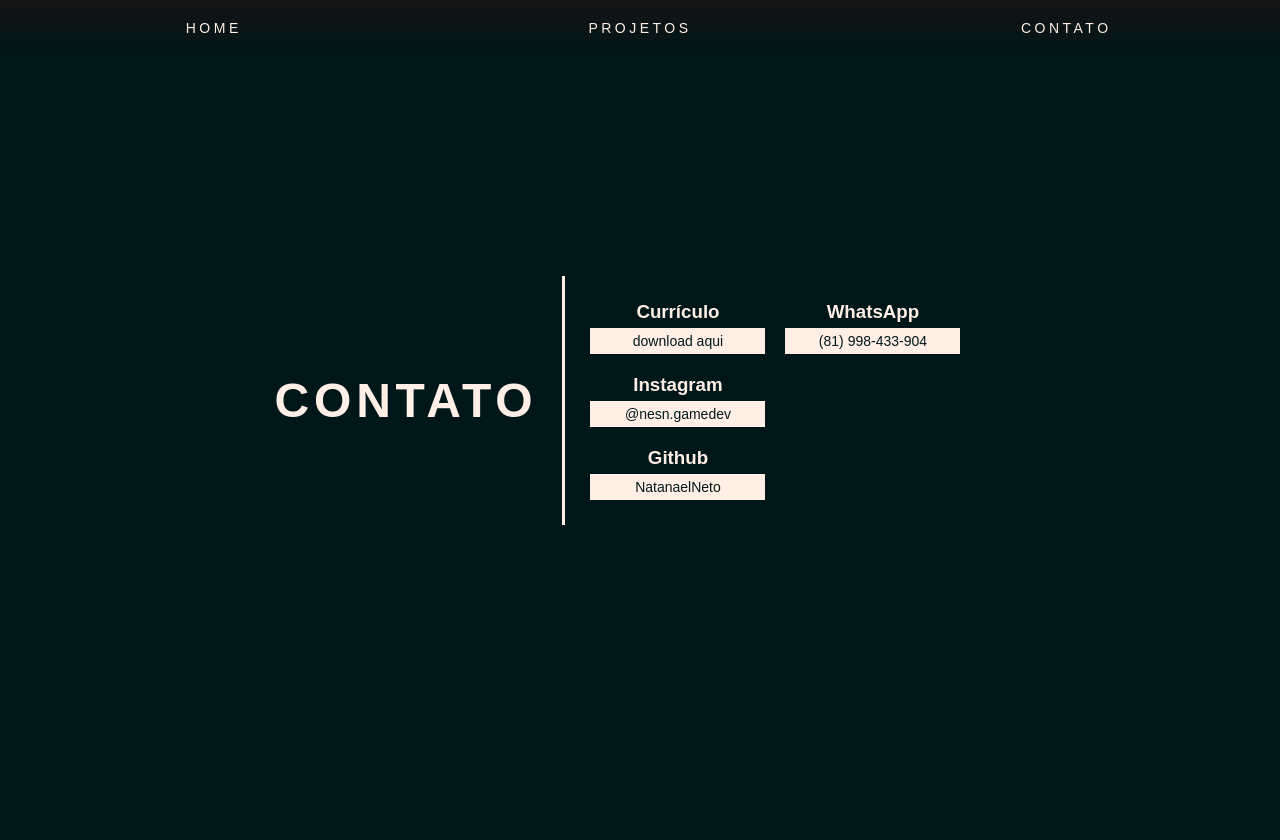
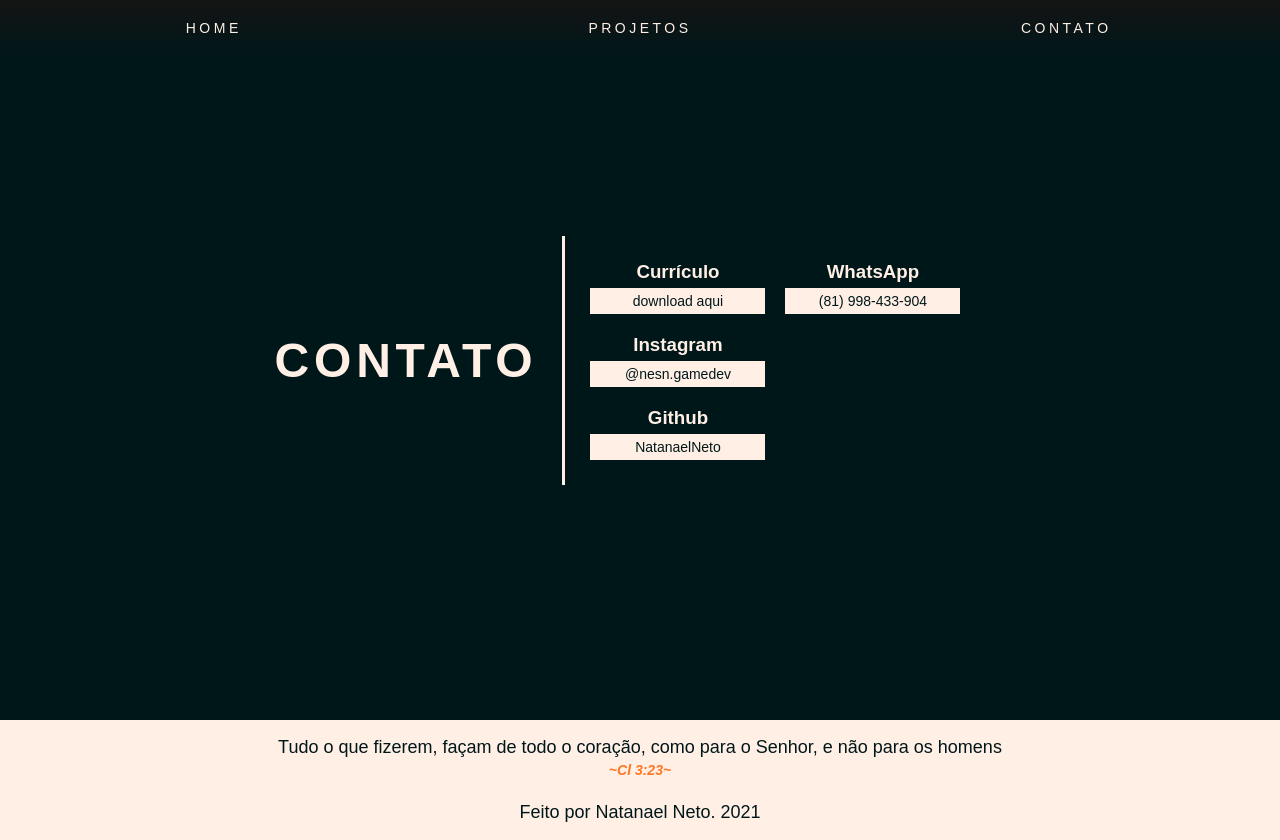
Before and after one commit to NatanaelNeto/gamedev, a React (Create React App) app: page /contato in a window 1280 px wide. Before the commit the page ends 800 px from the top, so only its background shows below. Built offline with nearby package versions, Linux system fonts and the light colour scheme.

Commit message:
Footer finalizado

```diff
--- /dev/null
+++ b/src/Components/Footer.jsx
@@ -0,0 +1,47 @@
+import React from 'react';
+import { versiculos } from '../data';
+
+class Footer extends React.Component {
+  constructor () {
+    super();
+    this.state = {
+      versiculo: {},
+      getVers: false,
+      color: '',
+    };
+    this.setVersivulo = this.setVersivulo.bind(this);
+  }
+
+  setVersivulo(versiculo, i) {
+    const colors = ['#ff7722', '#7722ff', '#ff7722', '#7722ff'];
+    this.setState({
+      versiculo,
+      getVers: true,
+      color: colors[i],
+    });
+  }
+
+  getRandomInt(min, max) {
+    min = Math.ceil(min);
+    max = Math.floor(max);
+    return Math.floor(Math.random() * (max - min)) + min;
+  }
+
+  componentDidMount() {
+    const random = this.getRandomInt(0,versiculos.length);
+    this.setVersivulo(versiculos[random], random);
+  }
+
+  render() {
+    const { versiculo, getVers, color } = this.state;
+    return getVers && (
+      <footer>
+        <p>{ versiculo.versiculo }</p>
+        <span style={{ color }}>~{ versiculo.ref }~</span>
+        <p className="madeBy">Feito por Natanael Neto. 2021</p>
+      </footer>
+    );
+  }
+}
+
+export default Footer;
--- a/src/Pages/Contato.jsx
+++ b/src/Pages/Contato.jsx
@@ -1,4 +1,5 @@
 import React from 'react';
+import Footer from '../Components/Footer';
 import resume from '../data/resume.pdf';
 
 class Contato extends React.Component {
@@ -7,6 +8,7 @@ class Contato extends React.Component {
     const github = 'https://github.com/natanaelneto';
     const whats = ' https://wa.me/5581998433904/?text=Ol%C3%A1%21%20Vi%20seu%20curr%C3%ADculo%20e%20quero%20entrar%20em%20contato%20com%20voc%C3%AA%21';
     return (
+      <div>
         <section className="section-opening contato-section">
           <h1>CONTATO</h1>
           <div className="contato-content">
@@ -28,6 +30,8 @@ class Contato extends React.Component {
             </div>
           </div>
         </section>
+        <Footer />
+      </div>
     );
   }
 }
--- a/src/Pages/Home.jsx
+++ b/src/Pages/Home.jsx
@@ -4,6 +4,7 @@ import logo from '../img/logo.png';
 import fotoDev from '../img/fotoDev.jpg';
 import { jobs } from '../data';
 import CardJob from '../Components/CardJob';
+import Footer from '../Components/Footer';
 
 class Home extends React.Component {
   render () {
@@ -62,6 +63,7 @@ class Home extends React.Component {
             <li>Board Games</li>
           </ul>
         </section>
+        <Footer />
       </div>
     );
   }
--- a/src/Pages/Projetos.jsx
+++ b/src/Pages/Projetos.jsx
@@ -1,5 +1,6 @@
 import React from 'react';
 import CardProject from '../Components/CardProject';
+import Footer from '../Components/Footer';
 import { projects } from '../data';
 
 class Projetos extends React.Component {
@@ -30,6 +31,7 @@ class Projetos extends React.Component {
             <CardProject project={ p } />
           ))}
         </section>
+        <Footer />
       </div>
     );
   }
--- a/src/data/index.js
+++ b/src/data/index.js
@@ -136,4 +136,27 @@ const projects = [
   },
 ];
 
-export { jobs, projects };
+const versiculos = [
+  {
+    id: 0,
+    ref: '1ªCo 15:58',
+    versiculo: 'Portanto, meus amados irmãos, mantenham-se firmes, e que nada os abale. Sejam sempre dedicados à obra do Senhor, pois vocês sabem que, no Senhor, o trabalho de vocês não será inútil',
+  },
+  {
+    id: 1,
+    ref: '1ªTm 4:12',
+    versiculo: 'Ninguém o despreze pelo fato de você ser jovem, mas seja um exemplo para os fiéis na palavra, no procedimento, no amor, na fé e na pureza',
+  },
+  {
+    id: 2,
+    ref: 'Cl 3:23',
+    versiculo: 'Tudo o que fizerem, façam de todo o coração, como para o Senhor, e não para os homens',
+  },
+  {
+    id: 3,
+    ref: 'Mt 19:14',
+    versiculo: 'Então disse Jesus: "Deixem vir a mim as crianças e não as impeçam; pois o Reino dos céus pertence aos que são semelhantes a elas"',
+  },
+];
+
+export { jobs, projects, versiculos };
--- a/src/index.css
+++ b/src/index.css
@@ -24,6 +24,7 @@ body {
   background-color: #00171a;
   color: #ffefe5;
   font-family: 'Raleway', sans-serif;
+  position: relative;
 }
 
 h1, h2, h3 {
@@ -434,6 +435,7 @@ header nav ul a:nth-of-type(3) li:hover{
   flex-flow: row wrap;
   justify-content: center;
   align-items: center;
+  height: 90vh;
 }
 
 .contato-content {
@@ -527,6 +529,9 @@ header nav ul a:nth-of-type(3) li:hover{
   .section-home-opening h1 {
     font-size: 25px;
   }
+  .section-home-skills {
+    text-align: center;
+  }
   .align-column {
     max-width: 100vw;
   }
@@ -598,3 +603,23 @@ header nav ul a:nth-of-type(3) li:hover{
   border: solid 1px #ffefe5;
   margin: 5px;
 }
+
+footer {
+  background-color: #ffefe5;
+  width: 100%;
+  text-align: center;
+  padding: 15px;
+  font-size: 14px;
+  line-height: 20px;
+}
+
+footer * {
+  color: #00171a;
+}
+footer span {
+  font-style: italic;
+  font-weight: bold;
+}
+footer .madeBy {
+  margin-top: 20px;
+}
```
Lines whose indentation alone changed are shown as unchanged.
